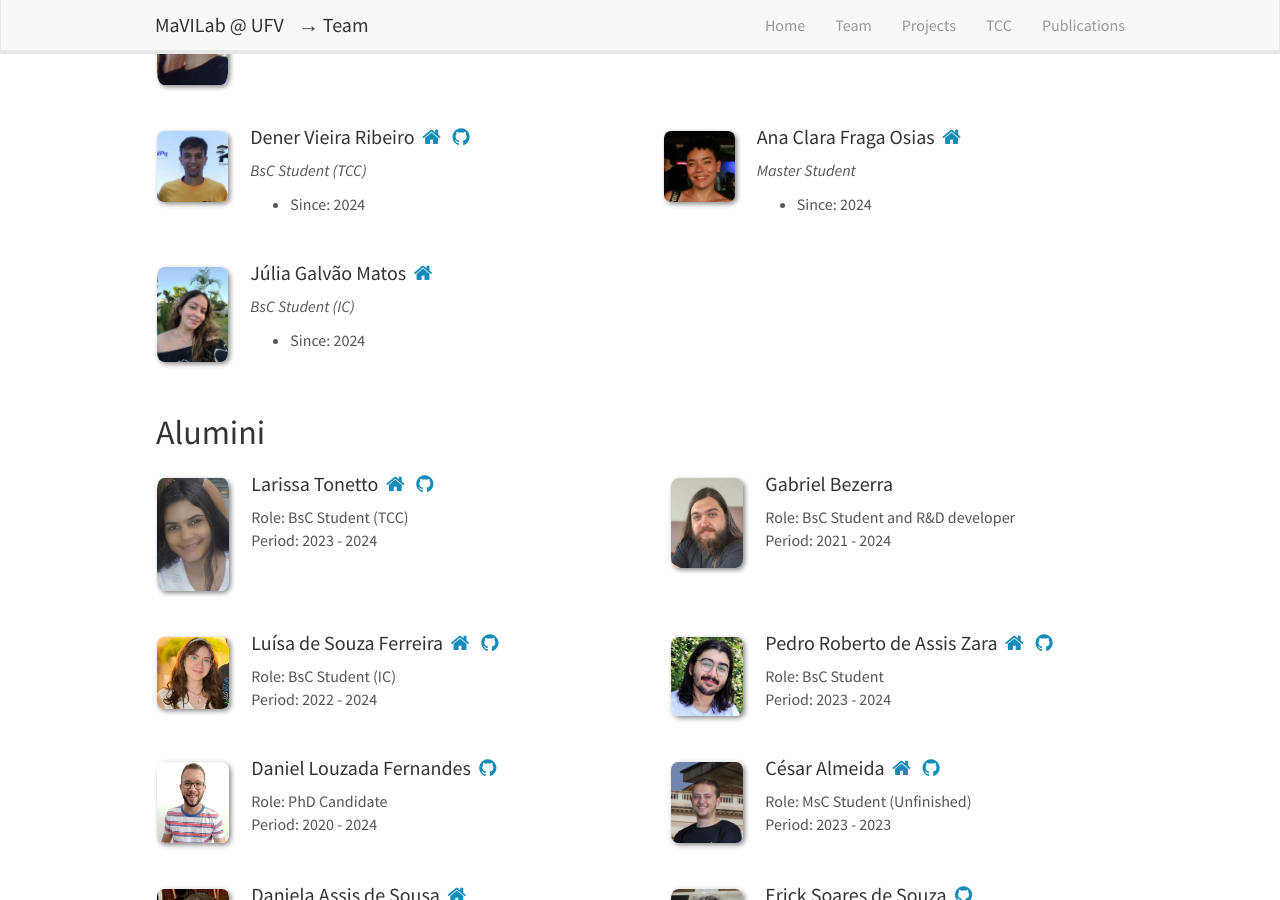
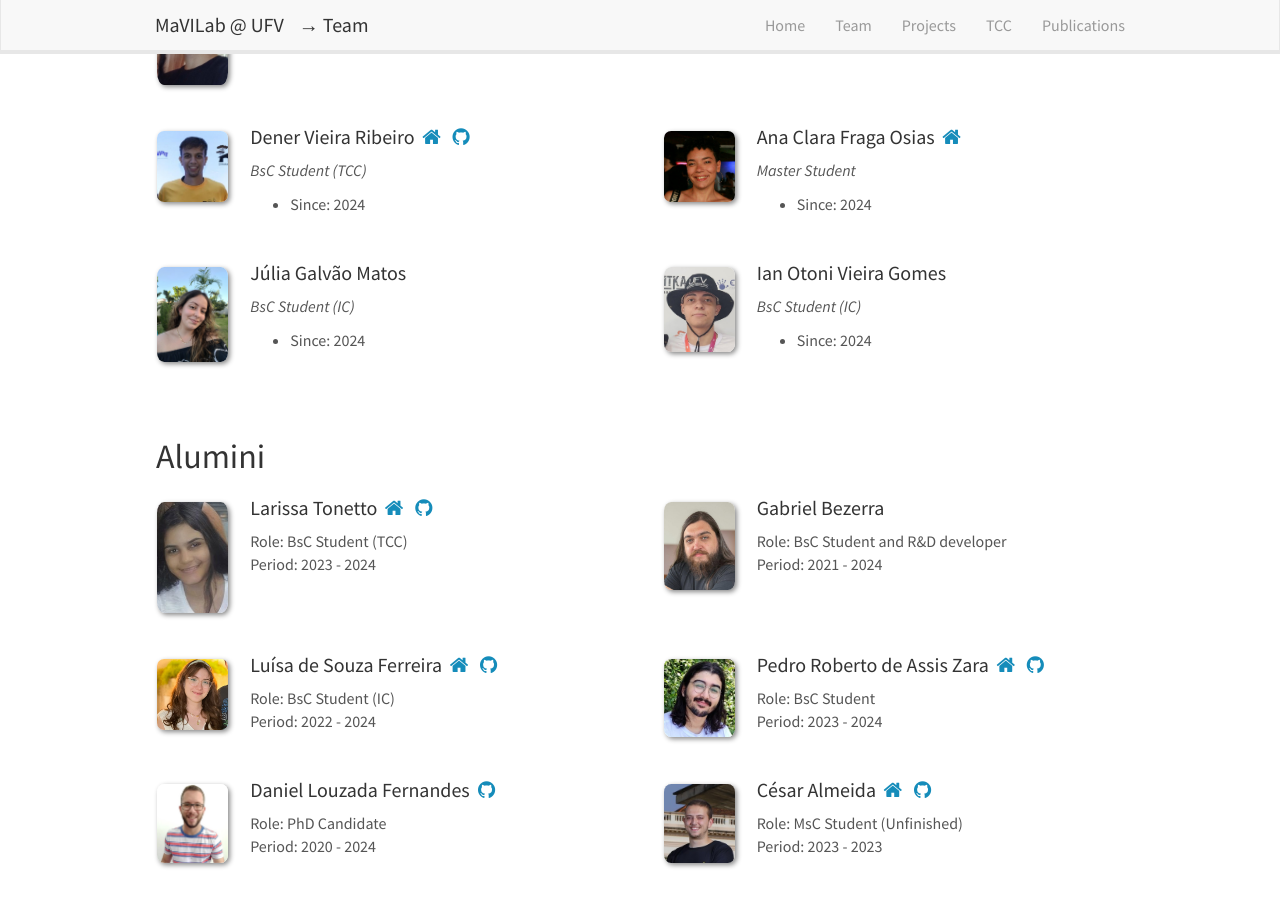
Before and after one commit to MaVILab-UFV/mavilab-ufv.github.io, a Jekyll site: the page built from _pages/team.md, in a window 1280 px wide and 900 px high, scrolled down 1296 px. Built offline with Jekyll 4.4.1, drawn with Linux system fonts in a browser that asks for light colours; nearby versions of some CDN libraries.

Commit message:
Update students_list.yml

```diff
--- a/_data/students_list.yml
+++ b/_data/students_list.yml
@@ -84,7 +84,15 @@
     photo: julia-galvao.jpeg
     since: 2024
     until:
-    homepage: http://www.linkedin.com/in/júliag-matos
+    homepage:
+    github:
+    level: BsC Student (IC)
+
+  - name: Ian Otoni Vieira Gomes
+    photo: ian-otoni.jpeg
+    since: 2024
+    until:
+    homepage:
     github:
     level: BsC Student (IC)
 
```
